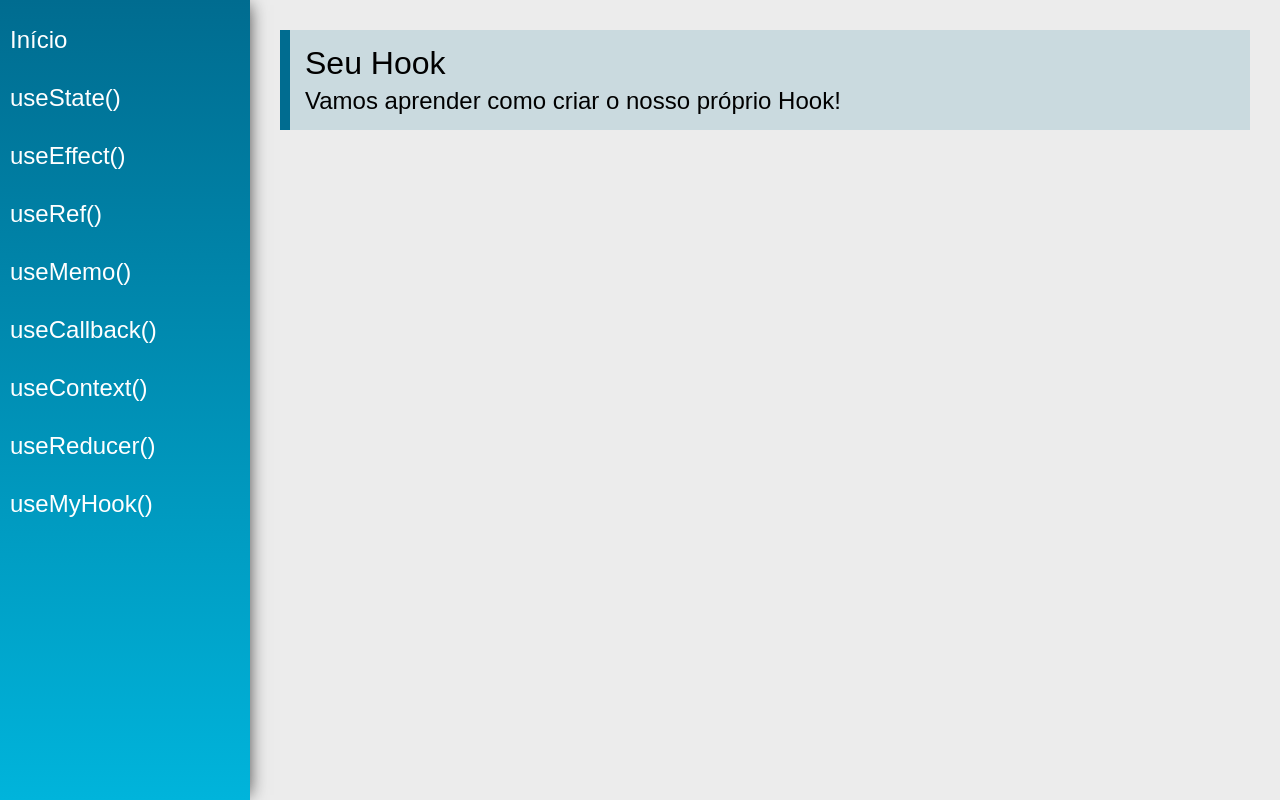
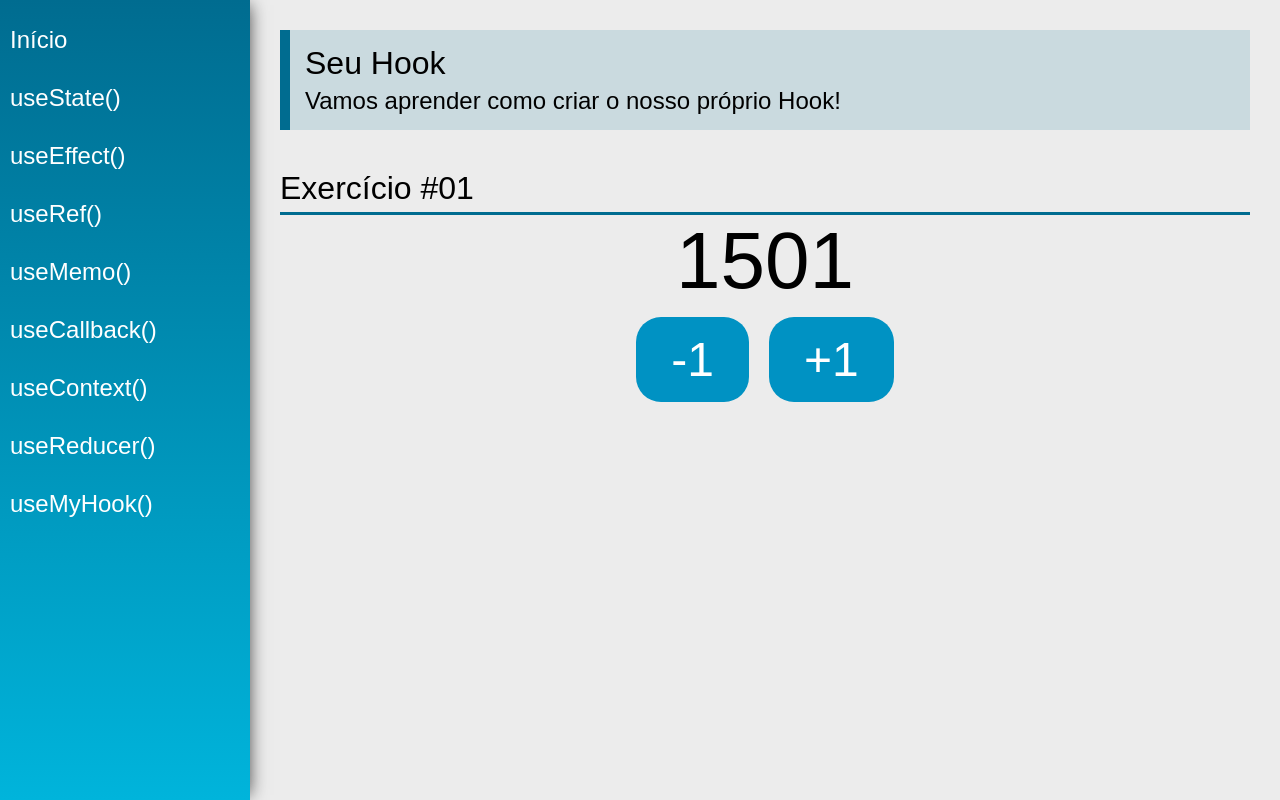
Before and after one commit to Felipe1501/react-felipe-hooks, a React (Create React App) app: page /useCustom in a window 1280 px wide. Built offline with nearby package versions, Linux system fonts and the light colour scheme.

Commit message:
aula 79 fix: custom hooks

```diff
--- /dev/null
+++ b/src/hooks/useCounter.js
@@ -0,0 +1,15 @@
+import { useState } from "react";
+
+export const useCounter = (initialValue = 100) => {
+    const [count, setCount] = useState(initialValue);
+
+    function inc(){
+        setCount(count + 1)
+    }
+
+    function dec(){
+        setCount(count - 1)
+    }
+
+    return [count, inc, dec]
+}
--- a/src/views/examples/UseCustom.jsx
+++ b/src/views/examples/UseCustom.jsx
@@ -1,13 +1,34 @@
 import React from 'react'
 import PageTitle from '../../components/layout/PageTitle'
+import SectionTitle from '../../components/layout/SectionTitle'
+import { useCounter } from '../../hooks/useCounter'
 
 const UseRef = (props) => {
+    const [count, inc, dec] = useCounter(1501)
     return (
         <div className="UseCustom">
             <PageTitle
                 title="Seu Hook"
                 subtitle="Vamos aprender como criar o nosso próprio Hook!"
             />
+            <SectionTitle title="Exercício #01" />
+            <div className="center">
+            <span className="text">{count}</span>
+            <div>
+                <button
+                className="btn"
+                onClick={() => dec()}
+                >
+                    -1
+                </button>
+                <button
+                className="btn"
+                onClick={() => inc()}
+                >
+                    +1
+                </button>
+            </div>
+            </div>
         </div>
     )
 }
```
